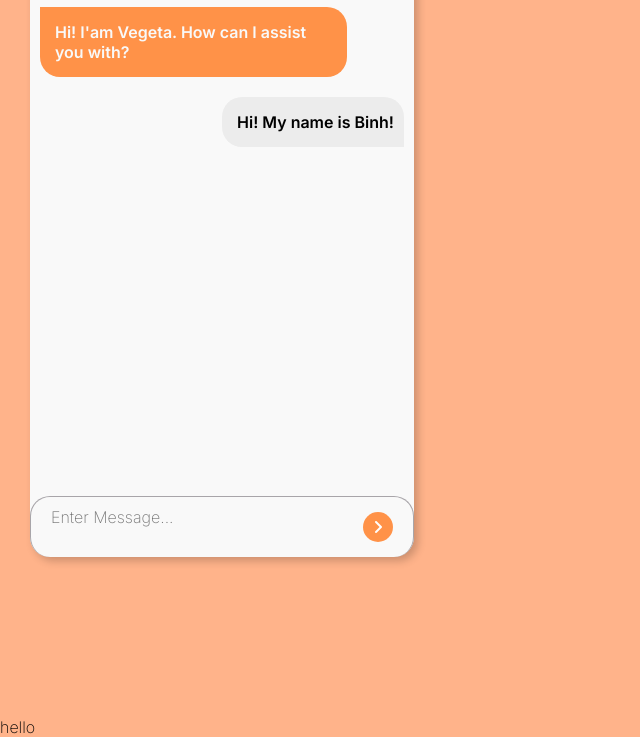
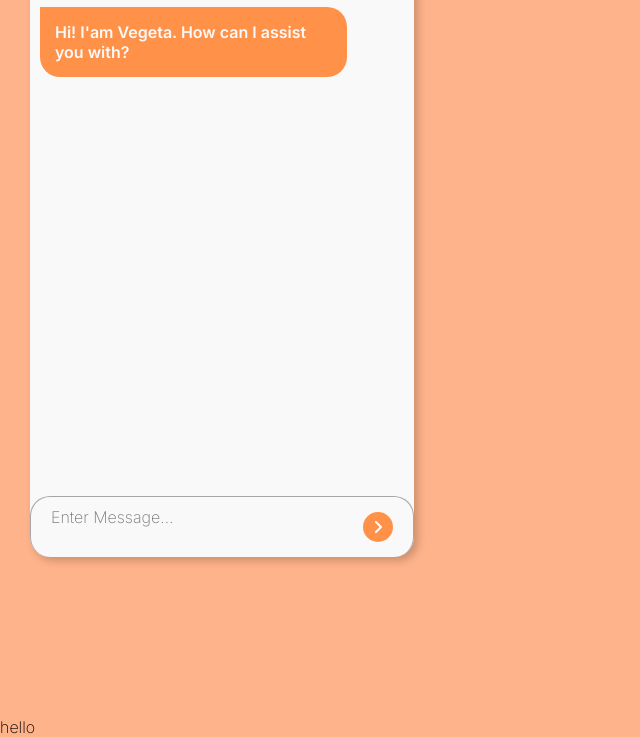
Before and after one commit to duyquangbui99/Support-Chatbot, a plain HTML site: page chatbot/index.html in a window 1280 px wide. Shown: the part 113-850 px from the top of the page, without its empty margins (0-640 px from the left). Drawn offline with Linux system fonts and the light colour scheme.

Commit message:
Update index.html

```diff
--- a/chatbot/index.html
+++ b/chatbot/index.html
@@ -47,14 +47,12 @@
                         <p class="bot-message">Hi! I'am Vegeta. How can I assist you with?</p>
                     </div>
                 </div>
-                <div class="user-message-container">
-                    <div class="user-message-content">
-                        <p class="user-message">Hi! My name is Binh!</p>
-                    </div>
+                <div class="chatbox-content" id="chatbox-content">
+                    <!-- Existing code for bot message container -->
                 </div>
             </div>
             <div class="chatbox-inputfield">
-                <textarea placeholder="Enter Message..."></textarea>
+                <textarea id="message-input" placeholder="Enter Message..."></textarea>
                 <div class="send-btn-div">
                     <button class="send-btn"><i class="fa-solid fa-angle-right" style="color: #ffffff;"></i></button>
                 </div>
```
